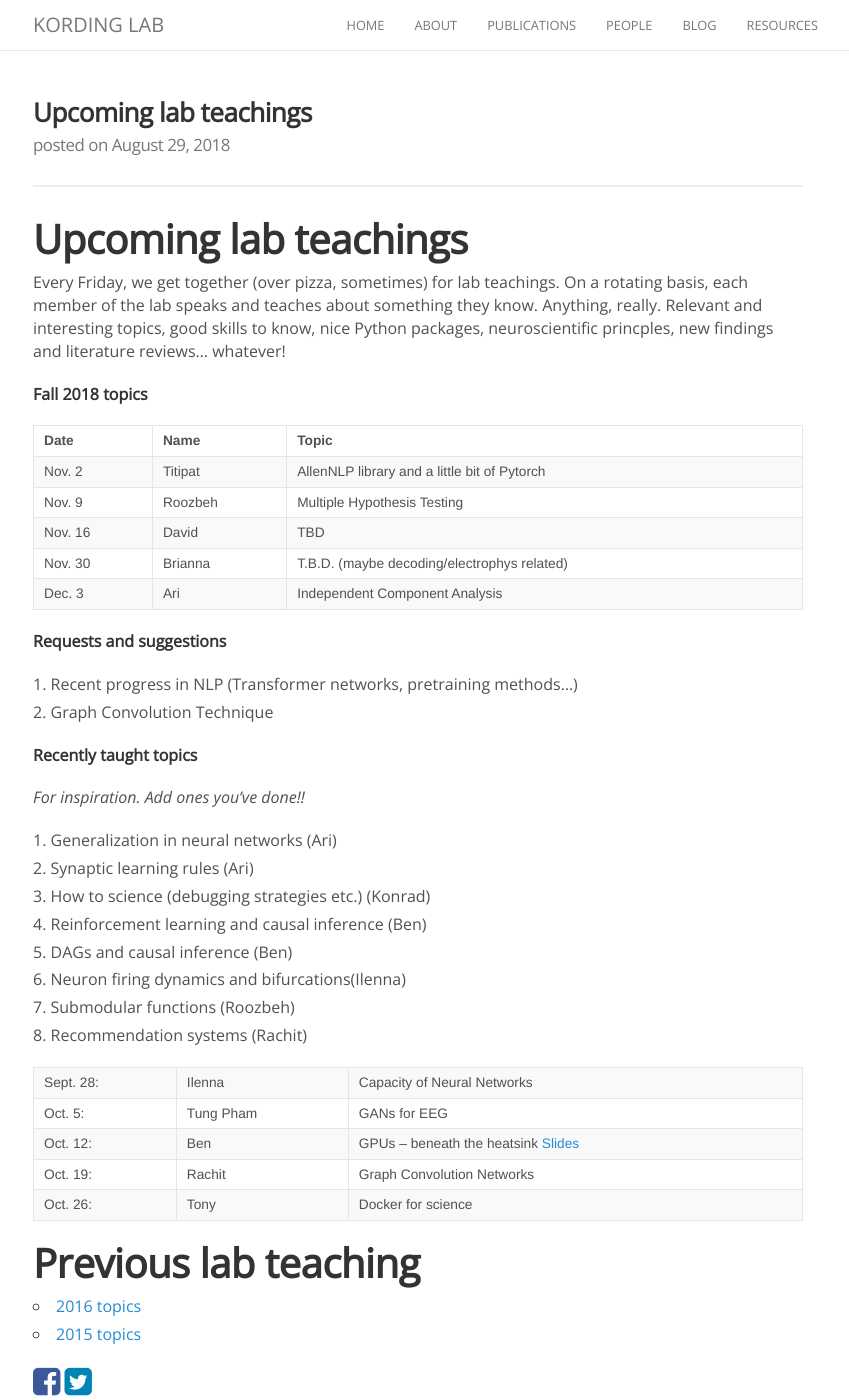
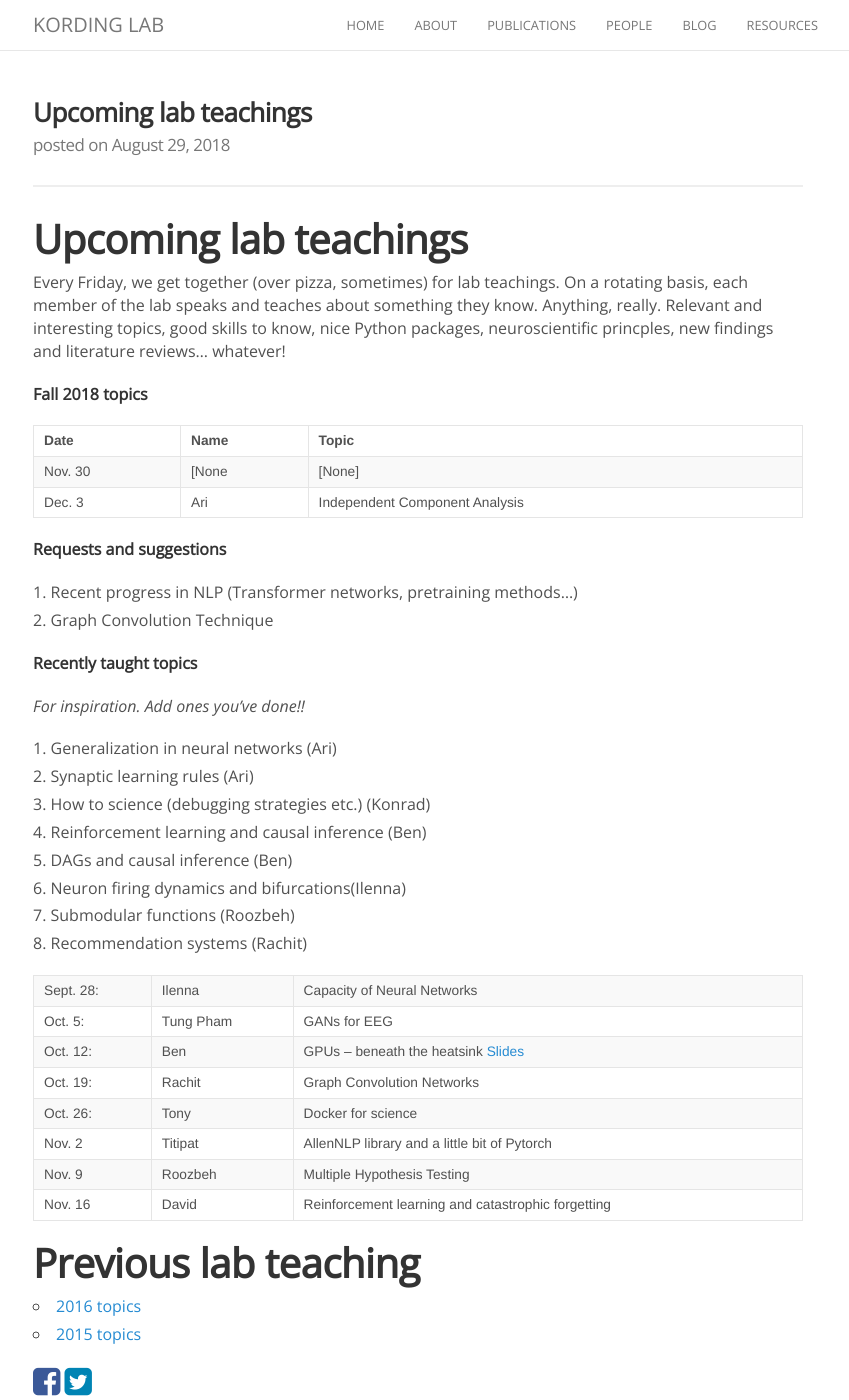
Before and after one commit to KordingLab/KordingLab.github.io, a Jekyll site: the page built from _posts/2018-08-29-upcoming-lab-teaching.md, in a window 1280 px wide and 1400 px high. Shown: the whole window, without its empty margins (222-1071 px from the left). Built offline with Jekyll 4.4.1, drawn with Linux system fonts in a browser that asks for light colours; nearby versions of some CDN libraries; comment, search, counter and statistics services are not loaded.

Commit message:
Update 2018-08-29-upcoming-lab-teaching.md

```diff
--- a/_posts/2018-08-29-upcoming-lab-teaching.md
+++ b/_posts/2018-08-29-upcoming-lab-teaching.md
@@ -15,13 +15,8 @@ neuroscientific princples, new findings and literature reviews... whatever!
 
 | Date | Name | Topic |
 |------|------|-------|
-|Nov. 2|  Titipat   |  AllenNLP library and a little bit of Pytorch  |
-|Nov. 9|  Roozbeh    |    Multiple Hypothesis Testing   |
-|Nov. 16|   David   |   TBD   |
-|Nov. 30|Brianna|T.B.D. (maybe decoding/electrophys related)|
+|Nov. 30|[None|[None]|
 |Dec. 3| Ari | Independent Component Analysis |
-
-
 
 **Requests and suggestions**
 
@@ -46,6 +41,9 @@ neuroscientific princples, new findings and literature reviews... whatever!
 |Oct. 12:|  Ben  | GPUs -- beneath the heatsink [Slides](https://github.com/benlansdell/gpu_samples)    |
 |Oct. 19:|   Rachit   |  Graph Convolution Networks  |
 |Oct. 26:|  Tony |  Docker for science  |
+|Nov. 2|  Titipat   |  AllenNLP library and a little bit of Pytorch  |
+|Nov. 9|  Roozbeh    |    Multiple Hypothesis Testing   |
+|Nov. 16|   David   |   Reinforcement learning and catastrophic forgetting   |
 
 # Previous lab teaching
 
```
